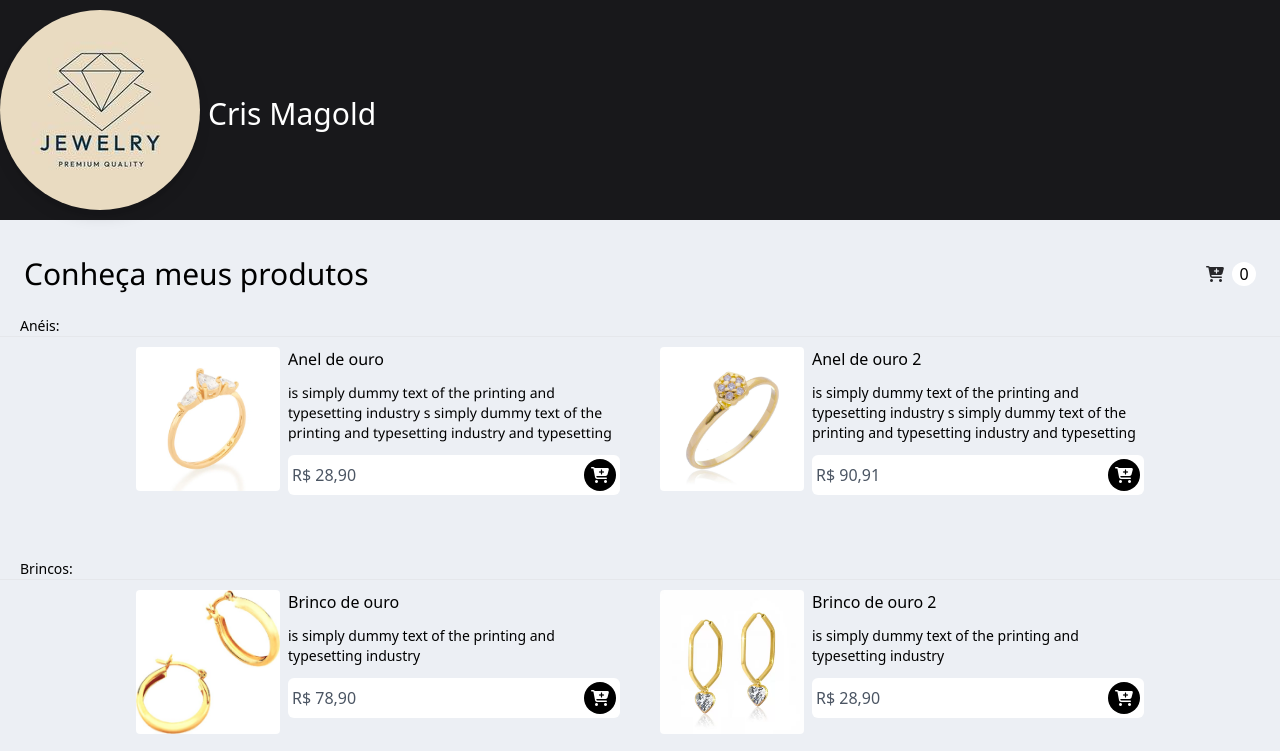
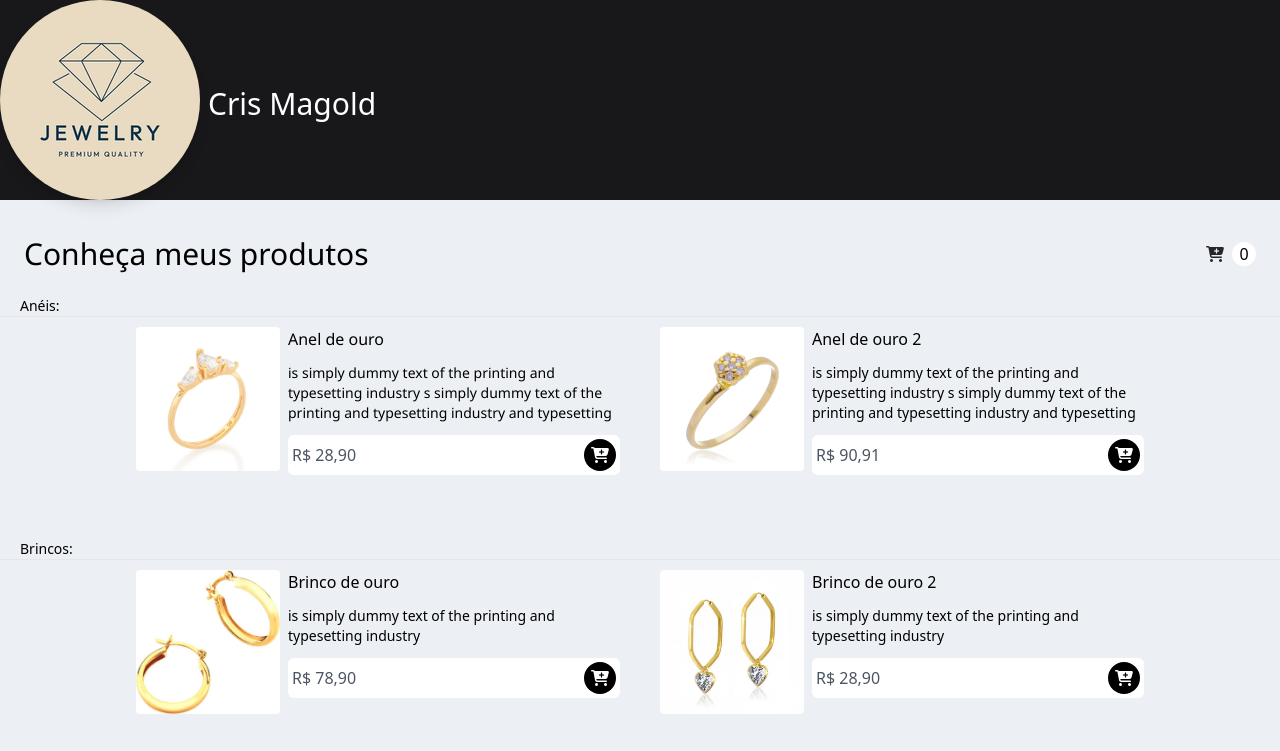
Before and after one commit to devdotcom1/loja, a website: page index.html in a window 1280 px wide. Shown: the top 751 px of the page. Drawn offline with Linux system fonts and the light colour scheme.

Commit message:
index.html
mudei

```diff
--- a/index.html
+++ b/index.html
@@ -15,7 +15,7 @@
 <!-- Header -->
 
 
-<header class="w-full h-[220px] bg-zinc-900">
+<header class="w-full py-5 bg-zinc-900">
     <div class="w-full h-full flex ">
    <div class="w-full h-14 gap-2 px-10 flex items-center">
     <img src="./assets/logo.jpg" alt="Logo da loja" class="w-12 h-12 rounded-full shadow-lg hover:scale-110 duration-200" >
```
